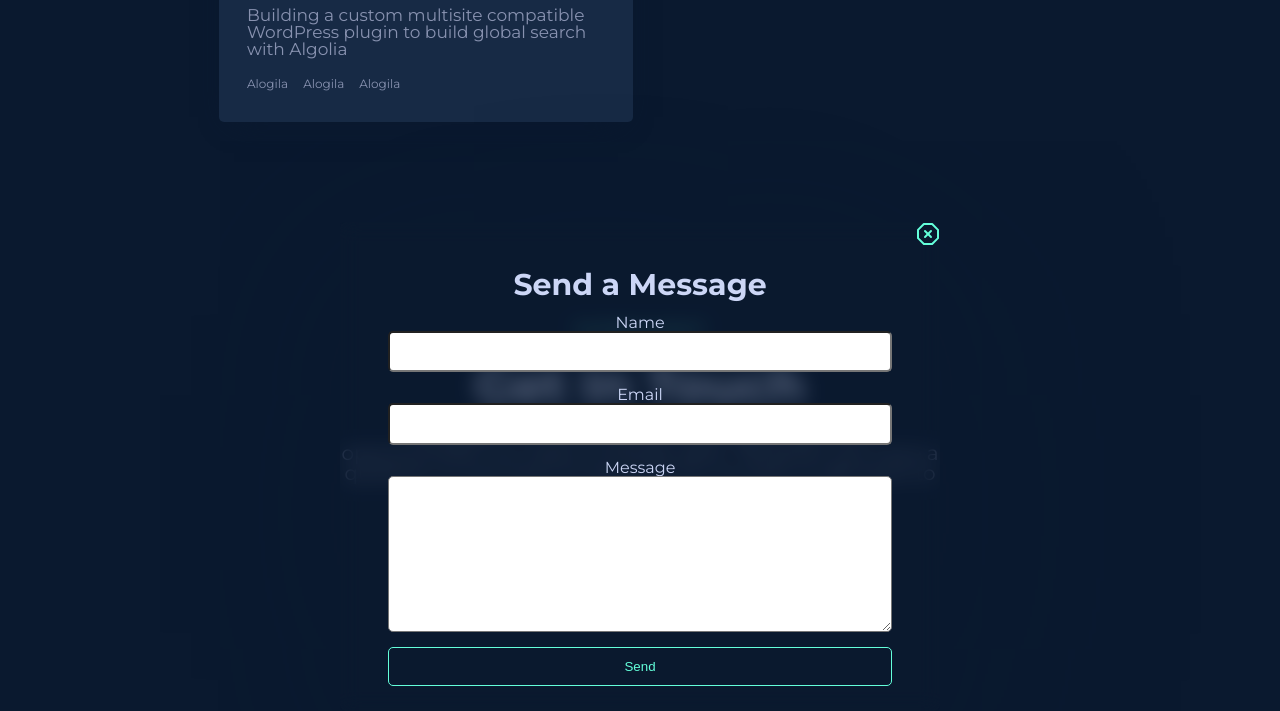
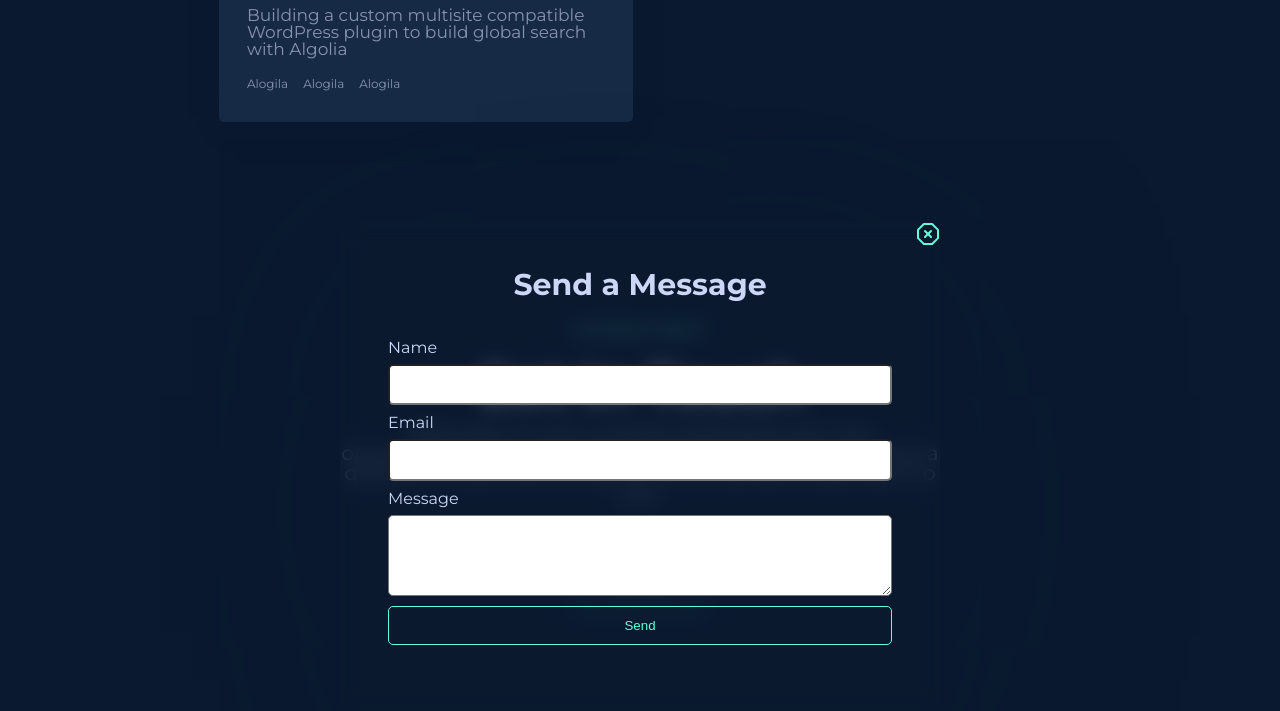
Before and after one commit to danielJus/portfolio-site, a Gatsby site: page / in a window 1280 px wide. Both pictures are taken after a click on the button "Say Hello". Shown: the part 2368-3079 px from the top of the page. Built offline with nearby package versions, Linux system fonts and the light colour scheme; Gatsby itself is replaced by a stand-in of ours.

Commit message:
outline colors

```diff
--- a/src/components/sections/Contact.jsx
+++ b/src/components/sections/Contact.jsx
@@ -45,7 +45,7 @@ const Contact = () => {
           <FormGroup>
             <label htmlFor="message">Message</label>
 
-            <TextArea rows="10" id="message" name="message"></TextArea>
+            <TextArea rows="5" id="message" name="message"></TextArea>
           </FormGroup>
 
           <SendButton type="button">Send</SendButton>
@@ -104,30 +104,36 @@ const ContactForm = styled.form`
   padding: 3rem;
   display: grid;
   grid-template-rows: repeat(5, auto);
-  row-gap: 15px;
+  row-gap: 10px;
 `
 
 const ContactTitle = styled(H3)`
   color: ${themes.dark.lightText};
+  margin-bottom: 30px;
 `
 
 const FormGroup = styled.div`
   display: flex;
   flex-direction: column;
+  width: 100%;
 
   label {
+    align-self: flex-start;
+    margin-bottom: 0.5rem;
     color: ${themes.dark.lightText};
   }
 `
 
 const Input = styled.input`
   padding: 0.7rem 1rem;
-  outline-color: ${themes.dark.lightText};
+  outline-color: ${themes.dark.darkText};
+
   border-radius: 5px;
 `
 
 const TextArea = styled.textarea`
   border-radius: 5px;
+  outline-color: ${themes.dark.darkText};
 `
 
 const SendButton = styled.button`
```
